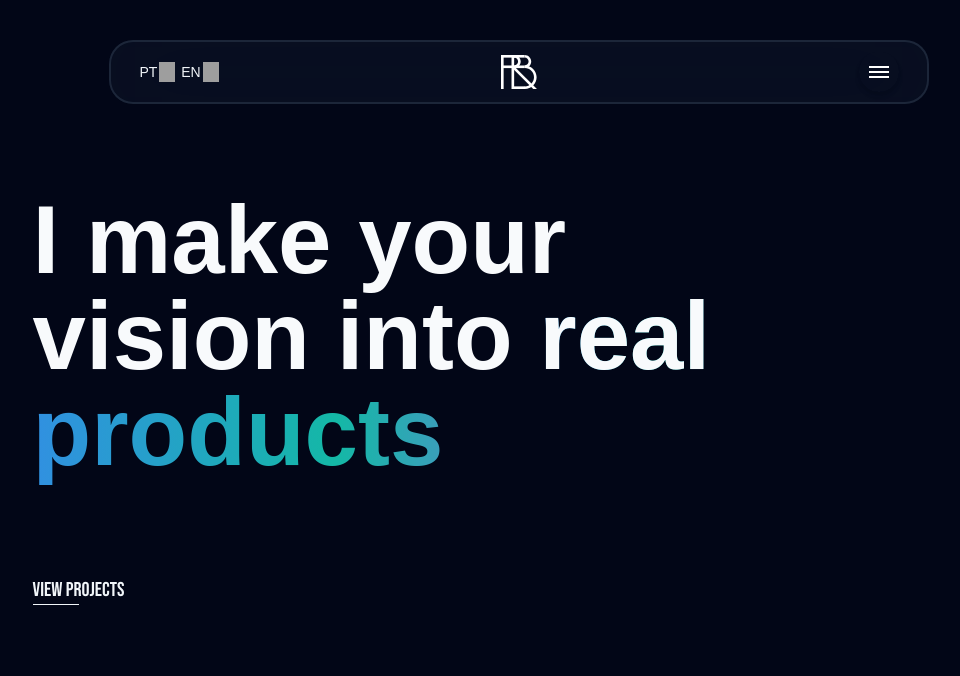
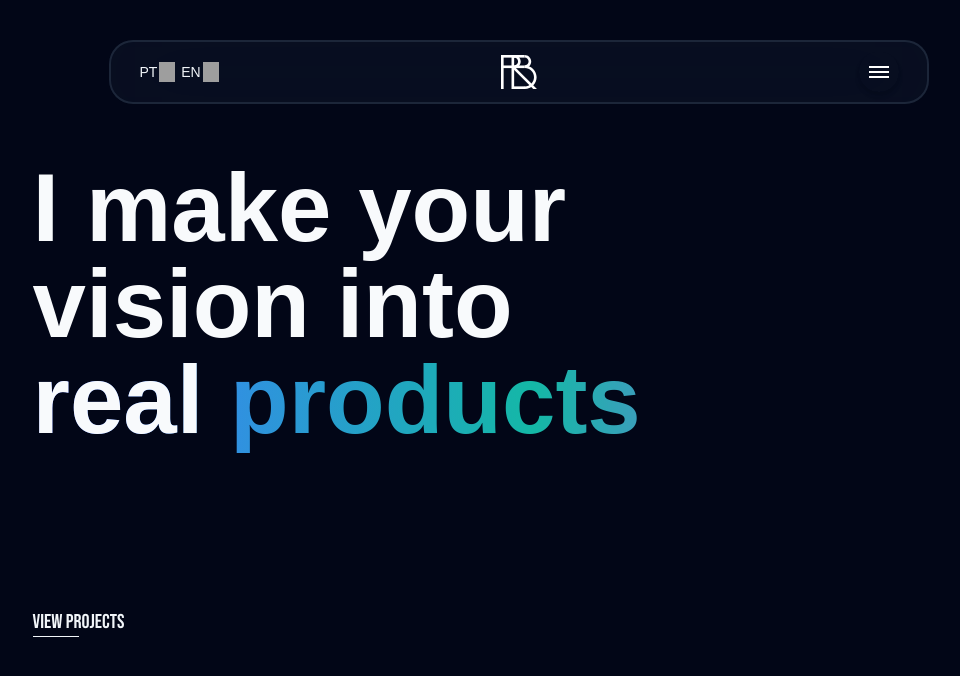
Before and after one commit to renanbrayner/nextfolio, a Next.js app: page /en in a window 1280 px wide. Shown: the top 676 px of the page, without its empty margins (121-1081 px from the left). Built offline with nearby package versions, Linux system fonts and the light colour scheme; grey boxes are pictures that could not be loaded; a web font is replaced by a local one.

Commit message:
Adicionar elemento 3d

```diff
--- /dev/null
+++ b/src/app/[lang]/components/SplineCanvas.tsx
@@ -0,0 +1,19 @@
+"use client";
+
+import Script from "next/script";
+
+export default function SplineCanvas({ className }: { className: string }) {
+  return (
+    <>
+      <Script
+        type="module"
+        src="https://unpkg.com/@splinetool/viewer@1.0.38/build/spline-viewer.js"
+      />
+      <spline-viewer
+        class={className}
+        id="spline-viewer"
+        url="https://prod.spline.design/zSwC5uXGJe1OG2AN/scene.splinecode"
+      ></spline-viewer>
+    </>
+  );
+}
--- a/src/app/[lang]/page.tsx
+++ b/src/app/[lang]/page.tsx
@@ -1,5 +1,6 @@
 import { Locale } from "@/i18n.config";
 import { getDictionary } from "@/lib/dictionary";
+import SplineCanvas from "./components/SplineCanvas";
 
 export default async function Home({
   params: { lang },
@@ -9,20 +10,18 @@ export default async function Home({
   const {
     page: { home },
   } = await getDictionary(lang);
+
   return (
-    <main className="px-4 pt-48 md:px-[12vw]">
-      <section className="flex">
-        <div className="basis-[66%]">
-          <h1 className="whitespace-nowrap pb-24 font-extrabold text-slate-50 md:text-8xl">
-            {home.hero["1"]}
-            <br /> {home.hero["2"]}{" "}
+    <main className="px-4 pt-24 md:px-[12vw]">
+      <section className="pb- relative flex flex-col">
+        <h1 className="pointer-events-none z-10 w-2/3 pb-40 pt-16 font-extrabold text-slate-50 md:text-8xl">
+          {home.hero["1"]} {home.hero["2"]}{" "}
           <span
             data-lang={lang}
-              className="animate-text bg-gradient-to-r from-blue-500 via-teal-500 to-purple-500 bg-clip-text data-[lang=pt]:text-transparent"
+            className="animate-text bg-gradient-to-r from-indigo-500 via-blue-500 to-teal-500 bg-clip-text data-[lang=pt]:text-transparent"
           >
             {home.hero["3"]}
-            </span>
-            <br />
+          </span>{" "}
           <span
             data-lang={lang}
             className="animate-text bg-gradient-to-r from-blue-500 via-teal-500 to-purple-500 bg-clip-text data-[lang=en]:text-transparent"
@@ -30,12 +29,13 @@ export default async function Home({
             {home.hero["4"]}
           </span>
         </h1>
-          <span className="font-display relative block w-fit text-xl ease-in-out after:absolute after:block after:h-[1px] after:w-full after:origin-left after:scale-x-50 after:bg-slate-100 after:transition after:duration-500 after:content-[''] after:hover:scale-x-100">
+        <SplineCanvas className="absolute right-0 h-full w-1/2 pb-4" />
+      </section>
+      <div className="flex justify-between">
+        <span className="relative block w-fit font-display text-xl ease-in-out after:absolute after:block after:h-[1px] after:w-full after:origin-left after:scale-x-50 after:bg-slate-100 after:transition after:duration-500 after:content-[''] after:hover:scale-x-100">
           {home.hero.projects}
         </span>
       </div>
-        <div className="basis-[34%]"></div>
-      </section>
     </main>
   );
 }
```
Lines whose indentation alone changed are shown as unchanged.
